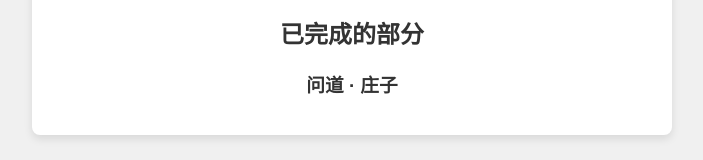
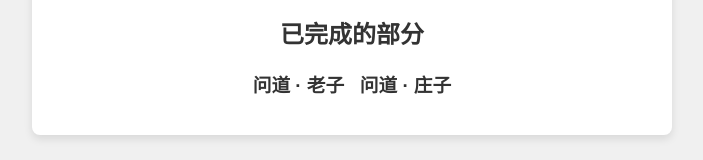
Before and after one commit to Azad-sl/wendao, a plain HTML site: page index.html in a window 1280 px wide. Shown: the part 226-386 px from the top of the page, without its empty margins (288-991 px from the left). Drawn offline with Linux system fonts and the light colour scheme.

Commit message:
Update index.html

```diff
--- a/index.html
+++ b/index.html
@@ -41,7 +41,7 @@
         <h1>问道</h1>
         <p>网站正在建设中……即将上线！</p>
         <h2>已完成的部分<h2>
-        <h3><a href="https://wendao.aihub.ren/zhuangzi" target="_blank" style="text-decoration: none; color: inherit;">问道 · 庄子</a></h3>
+        <h3><a href="https://wendao.aihub.ren/laozi" target="_blank" style="text-decoration: none; color: inherit;">问道 · 老子</a>&nbsp;&nbsp;&nbsp;<a href="https://wendao.aihub.ren/zhuangzi" target="_blank" style="text-decoration: none; color: inherit;">问道 · 庄子</a></h3>
     </div>
 </body>
 </html>
```
